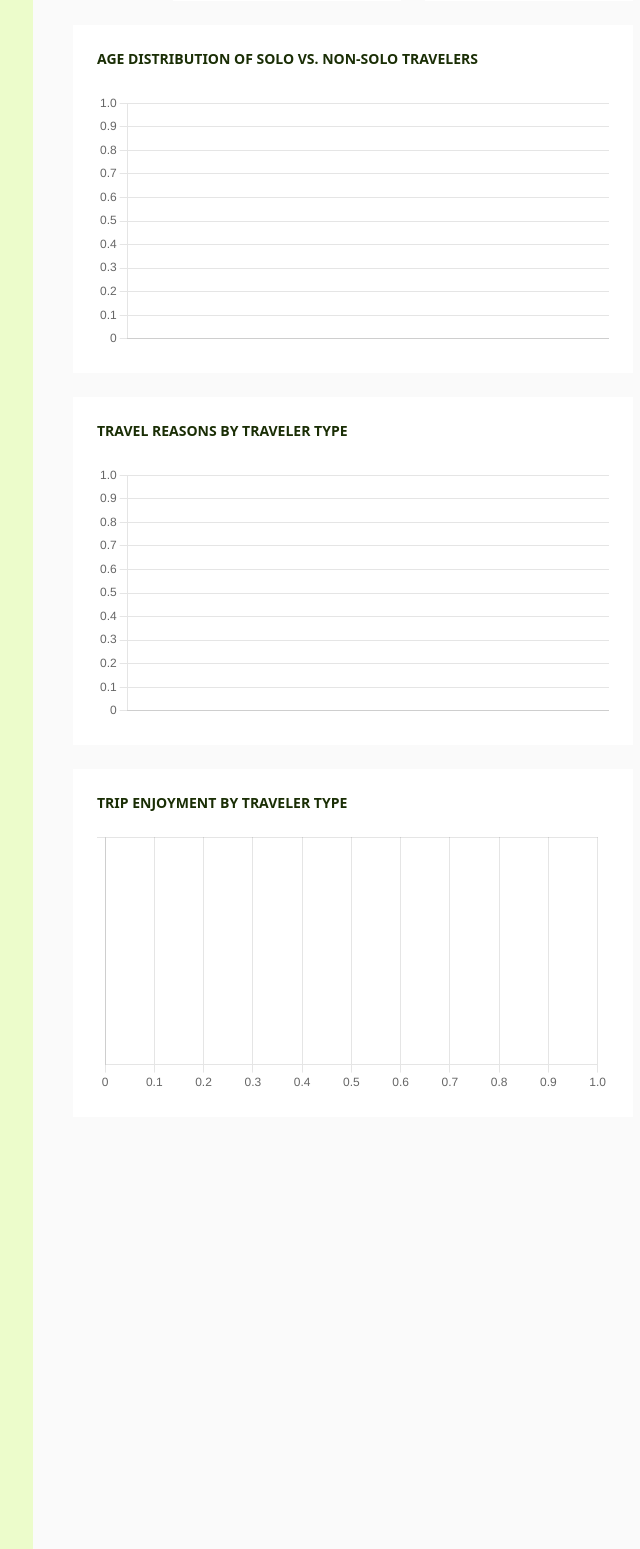
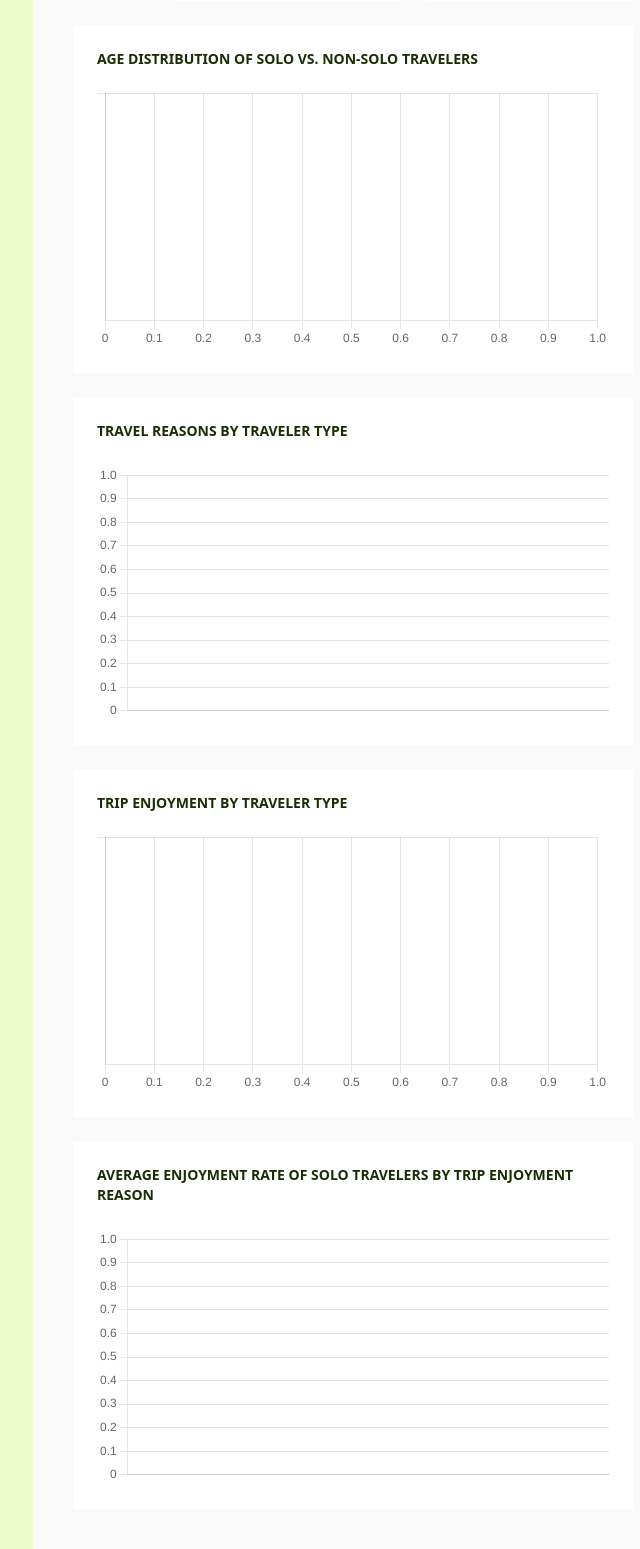
Before and after one commit to veronicadeleonh/solo-traveler-survey, a Flask app: page / in a window 1280 px wide. Shown: the part 816-2365 px from the top of the page, without its empty margins (607-1247 px from the left). Run offline with Flask 3, Linux system fonts and the light colour scheme; data that the repository does not hold is empty; parts of the project's set-up code (start-up, migrations or seed data) failed here and were passed over; some libraries are stand-ins or nearby versions.

Commit message:
layout update

```diff
--- a/app.py
+++ b/app.py
@@ -349,6 +349,30 @@ def get_travel_reason_data():
         return jsonify({"error": str(e)}), 500
 
 
+# TRAVELERS ENJOYMENT
+@app.route('/get_solo_travelers_enjoyment', methods=['GET'])
+def get_solo_travelers_enjoyment():
+    try:
+        # Fetch data from the database
+        results = fetch_data("""
+            SELECT
+                trip_enjoyment,
+                AVG(enjoyment_rate) AS avg_enjoyment_rate
+            FROM survey_responses
+            WHERE solo_travel = 1
+            GROUP BY trip_enjoyment;
+        """)
+
+        # Format the data for the chart
+        labels = [row['trip_enjoyment'] for row in results]
+        avg_enjoyment_rates = [row['avg_enjoyment_rate'] for row in results]
+
+        return jsonify(labels=labels, avg_enjoyment_rates=avg_enjoyment_rates)
+    except Exception as e:
+        return jsonify({"error": str(e)}), 500
+
+
+
 
 # GET DASHBOARD STATS
 @app.route('/get_dashboard_stats', methods=['GET'])
--- a/static/js/charts.js
+++ b/static/js/charts.js
@@ -49,11 +49,18 @@ const travelReasonDataMapper = (data) => ({
     datasetsData: [data.solo_counts, data.non_solo_counts]
 });
 
+// TRAVEL EJOYMENT
+const SoloTravelersEnjoymentDataMapper = (data) => ({
+    labels: data.labels,
+    datasetsData: [data.avg_enjoyment_rates]
+});
+
 // TRIP COUNT CHART
 const tripEnjoymentDataMapper = (data) => ({
     labels: data.labels,
     datasetsData: [data.solo_counts, data.non_solo_counts]
 });
+
 
 
 
@@ -119,7 +126,7 @@ const ageDistributionChart = initializeChart(
             borderWidth: 1
         }]
     },
-    { responsive: true, scales: { y: { beginAtZero: true } }, plugins: { legend: { display: false }}  }
+    {  indexAxis: 'y', responsive: true, plugins: { legend: { display: false }}  }
 );
 
 
@@ -166,12 +173,31 @@ const tripEnjoymentChart = initializeChart(
     {  indexAxis: 'y', responsive: true, scales: { x: { stacked: true }, y: { stacked: true, beginAtZero: true } }, plugins: { legend: { display: false }}  }
 );
 
+
+const SoloTravelersEnjoymentChart = initializeChart(
+    'SoloTravelersEnjoymentChart', 300, 150, 'bar',
+    {
+        labels: [],
+        datasets: [{
+            data: [],
+            label: ' Average Enjoyment Rate',
+            backgroundColor: 'rgba(190, 242, 100, 0.3)',
+            borderColor: 'rgba(190, 242, 100, 1)',
+            borderWidth: 1
+        }]
+    },
+    { responsive: true, scales: { y: { beginAtZero: true } }, plugins: { legend: { display: false }} }
+);
+
+
+
 // FETCH AND UPDATE
 fetchAndUpdateChart('/get_solo_travel_count', soloTravelChart, soloTravelDataMapper);
 fetchAndUpdateChart('/get_age_distribution', ageDistributionChart, ageDistributionDataMapper);
 fetchAndUpdateChart('/get_trip_enjoyment', tripEnjoymentChart, tripEnjoymentDataMapper);
 fetchAndUpdateChart('/get_travel_reason_data', travelReasonCount, travelReasonDataMapper);
 fetchAndUpdateChart('/get_submissions_over_time', submissionsTimeChart, submissionsOverTimeDataMapper);
+fetchAndUpdateChart('/get_solo_travelers_enjoyment', SoloTravelersEnjoymentChart, SoloTravelersEnjoymentDataMapper);
 
 
 //GET DASHBOARD STATS
@@ -330,5 +356,6 @@ function updateCharts() {
     fetchAndUpdateChart('/get_trip_enjoyment', tripEnjoymentChart, tripEnjoymentDataMapper);
     fetchAndUpdateChart('/get_travel_reason_data', travelReasonCount, travelReasonDataMapper);
     fetchAndUpdateChart('/get_submissions_over_time', submissionsTimeChart, submissionsOverTimeDataMapper);
+    fetchAndUpdateChart('/get_solo_travelers_enjoyment', SoloTravelersEnjoymentChart, SoloTravelersEnjoymentDataMapper);
     fetchDashboardStats()
 }
--- a/templates/index.html
+++ b/templates/index.html
@@ -526,6 +526,10 @@
                         <h4 class="uppercase text-sm font-semibold pb-6">Trip Enjoyment by traveler type</h4>
                         <div><canvas id="tripEnjoymentChart" width="200" height="100"></canvas></div>
                     </div>
+                    <div class="bg-white p-6">
+                        <h4 class="uppercase text-sm font-semibold pb-6">Average Enjoyment Rate of Solo Travelers by Trip Enjoyment Reason</h4>
+                        <div><canvas id="SoloTravelersEnjoymentChart" width="200" height="100"></canvas></div>
+                    </div>
                 </div>
             </div>
         </div>
```
